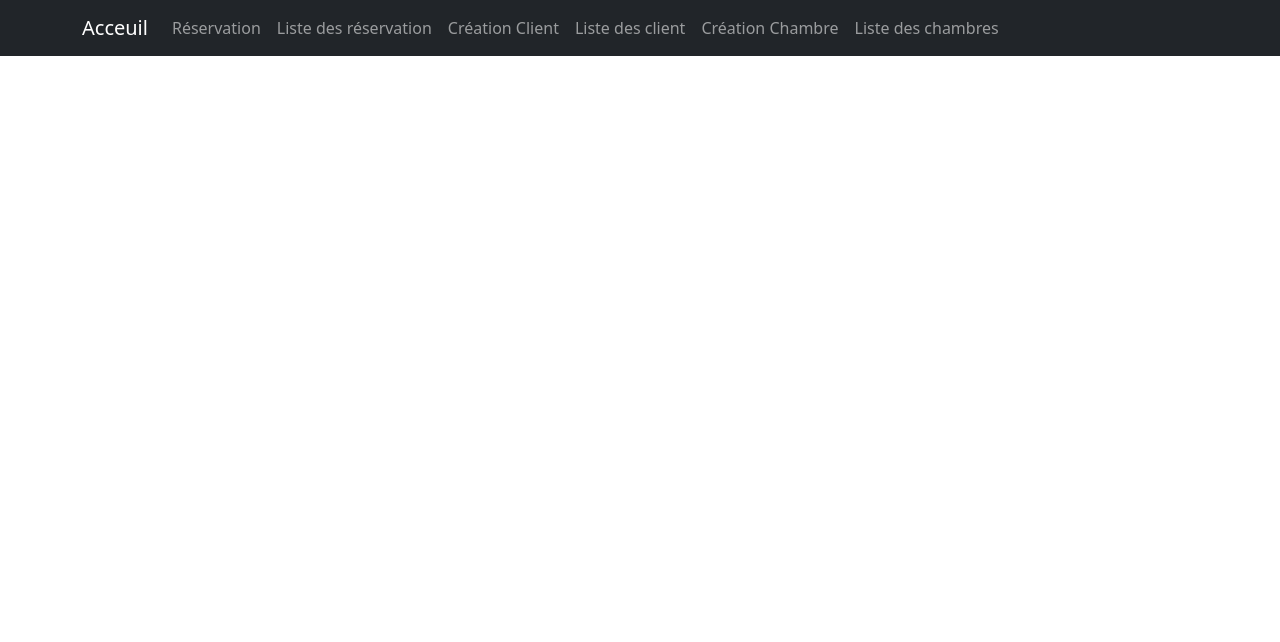
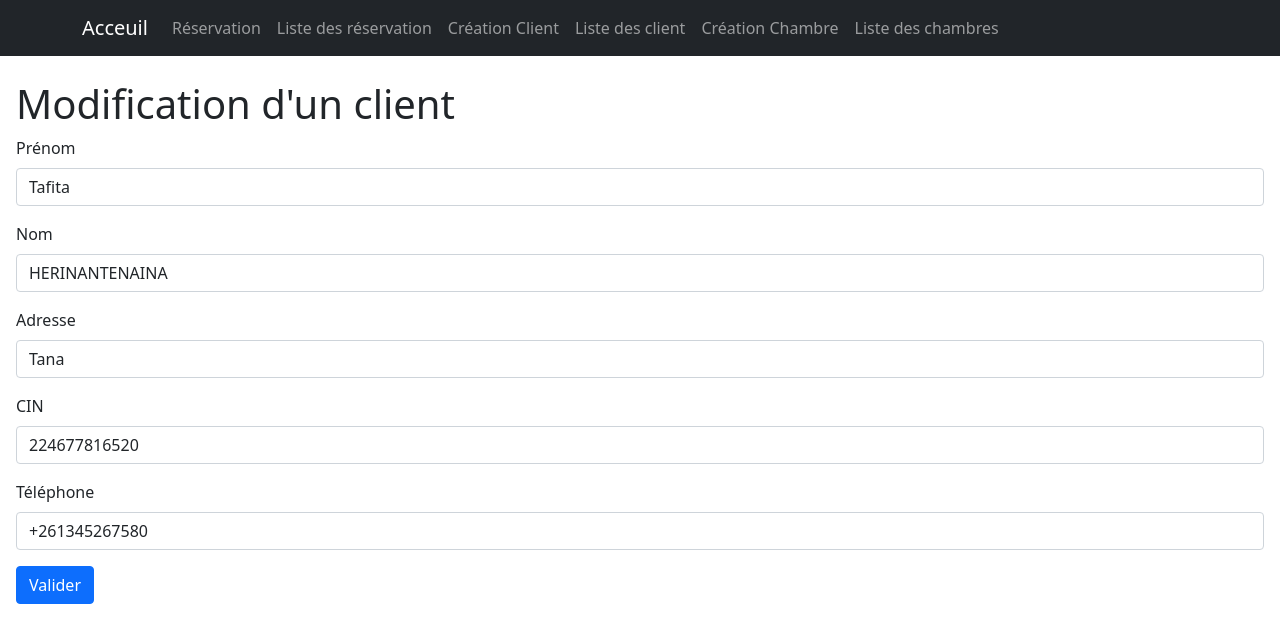
Before and after one commit to tafitahery/hotel-v2, a React (Create React App) app: page /updateClient/1 in a window 1280 px wide. Shown: the top 642 px of the page. Built offline with nearby package versions, Linux system fonts and the light colour scheme; data requests are answered from the project's data file.

Commit message:
Update for client

```diff
--- a/src/assets/db.json
+++ b/src/assets/db.json
@@ -3,8 +3,8 @@
     {
       "firstName": "Tafita",
       "lastName": "HERINANTENAINA",
-      "address": "67HA",
-      "idCard": "118331024984",
+      "address": "Tana",
+      "idCard": "224677816520",
       "phone": "+261345267580",
       "id": 1
     },
@@ -12,7 +12,7 @@
       "firstName": "Lebo",
       "lastName": "SOLOFO",
       "address": "Texas",
-      "idCard": "224677816520",
+      "idCard": "1234567890",
       "phone": "+261340353664",
       "id": 2
     }
--- /dev/null
+++ b/src/components/EditClient/index.jsx
@@ -0,0 +1,15 @@
+import React from 'react';
+import { Button } from 'react-bootstrap';
+import { useNavigate } from 'react-router-dom';
+
+const EditClient = ({ id }) => {
+  const navigate = useNavigate();
+
+  return (
+    <Button variant="secondary" onClick={() => navigate('/updateClient/' + id)}>
+      Editer
+    </Button>
+  );
+};
+
+export default EditClient;
--- a/src/components/ShowClient/index.jsx
+++ b/src/components/ShowClient/index.jsx
@@ -1,8 +1,9 @@
 import React from 'react';
 import Proptypes from 'prop-types';
 import { Button } from 'react-bootstrap';
+import EditClient from '../EditClient';
 
-const ShowClient = ({ firstName, lastName, address, idCard, phone }) => {
+const ShowClient = ({ id, firstName, lastName, address, idCard, phone }) => {
   return (
     <tr>
       <td>{firstName}</td>
@@ -11,8 +12,7 @@ const ShowClient = ({ firstName, lastName, address, idCard, phone }) => {
       <td>{idCard}</td>
       <td>{phone}</td>
       <td>
-        <Button variant="secondary">Editer</Button>{' '}
-        <Button variant="danger">Supprimer</Button>
+        <EditClient id={id} /> <Button variant="danger">Supprimer</Button>
       </td>
     </tr>
   );
--- a/src/index.jsx
+++ b/src/index.jsx
@@ -11,6 +11,7 @@ import ListReservations from './pages/ListReservations';
 import ListRooms from './pages/ListRooms';
 import Reservation from './pages/Reservation';
 import Home from './pages/Home';
+import UpdateClient from './pages/UpdateClient';
 
 const root = ReactDOM.createRoot(document.getElementById('root'));
 root.render(
@@ -23,6 +24,7 @@ root.render(
         <Route path="/listReservations" element={<ListReservations />} />
         <Route path="/createClient" element={<CreateClient />} />
         <Route path="/listClients" element={<ListClients />} />
+        <Route path="/updateClient/:id" element={<UpdateClient />} />
         <Route path="/createRoom" element={<CreateRoom />} />
         <Route path="/listRooms" element={<ListRooms />} />
       </Routes>
--- a/src/pages/ListClients/index.jsx
+++ b/src/pages/ListClients/index.jsx
@@ -30,6 +30,7 @@ const ListClients = () => {
             ({ id, firstName, lastName, address, idCard, phone }) => (
               <ShowClient
                 key={id}
+                id={id}
                 firstName={firstName}
                 lastName={lastName}
                 address={address}
--- /dev/null
+++ b/src/pages/UpdateClient/index.jsx
@@ -0,0 +1,98 @@
+import axios from 'axios';
+import React, { useState, useEffect } from 'react';
+import { Button, Form } from 'react-bootstrap';
+import { useNavigate, useParams } from 'react-router-dom';
+import { getData } from '../../utils/data';
+
+const UpdateClient = () => {
+  const [client, setClient] = useState({});
+  const [firstName, setFirstName] = useState('');
+  const [lastName, setLastName] = useState('');
+  const [address, setAddress] = useState('');
+  const [idCard, setIdcard] = useState('');
+  const [phone, setPhone] = useState('');
+
+  const navigate = useNavigate();
+  const { id } = useParams();
+
+  useEffect(() => {
+    getData('http://localhost:4000/clients', id).then((res) => setClient(res));
+  }, [id]);
+
+  const handleSubmit = (e) => {
+    e.preventDefault();
+    const data = {
+      firstName: firstName ? firstName : client.firstName,
+      lastName: lastName ? lastName : client.lastName,
+      address: address ? address : client.address,
+      idCard: idCard ? idCard : client.idCard,
+      phone: phone ? phone : client.phone,
+    };
+
+    axios.put('http://localhost:4000/clients/' + id, data);
+    navigate('/listClients');
+  };
+
+  return (
+    <div className="mt-4 ms-3 me-3">
+      <h1>Modification d'un client</h1>
+      <Form onSubmit={(e) => handleSubmit(e)}>
+        <Form.Group className="mb-3" controlId="first-name">
+          <Form.Label>Prénom</Form.Label>
+          <Form.Control
+            type="text"
+            placeholder="Entrer prénom"
+            required
+            defaultValue={client.firstName}
+            onChange={(e) => setFirstName(e.target.value)}
+          />
+        </Form.Group>
+        <Form.Group className="mb-3" controlId="last-name">
+          <Form.Label>Nom</Form.Label>
+          <Form.Control
+            type="text"
+            placeholder="Entrer nom"
+            required
+            defaultValue={client.lastName}
+            onChange={(e) => setLastName(e.target.value)}
+          />
+        </Form.Group>
+        <Form.Group className="mb-3" controlId="address">
+          <Form.Label>Adresse</Form.Label>
+          <Form.Control
+            type="text"
+            placeholder="Entrer adresse"
+            required
+            defaultValue={client.address}
+            onChange={(e) => setAddress(e.target.value)}
+          />
+        </Form.Group>
+        <Form.Group className="mb-3" controlId="id-card">
+          <Form.Label>CIN</Form.Label>
+          <Form.Control
+            type="text"
+            placeholder="Entrer numero de CIN"
+            required
+            defaultValue={client.idCard}
+            onChange={(e) => setIdcard(e.target.value)}
+          />
+        </Form.Group>
+        <Form.Group className="mb-3" controlId="phone">
+          <Form.Label>Téléphone</Form.Label>
+          <Form.Control
+            type="text"
+            placeholder="Entrer numero téléphone"
+            required
+            defaultValue={client.phone}
+            onChange={(e) => setPhone(e.target.value)}
+          />
+        </Form.Group>
+        <Button variant="primary" type="submit">
+          Valider
+        </Button>
+      </Form>
+    </div>
+  );
+};
+
+export default UpdateClient;
```
